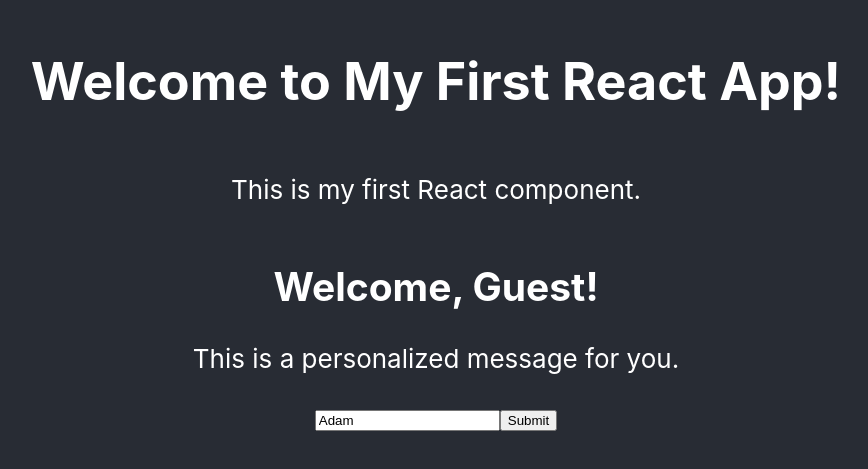
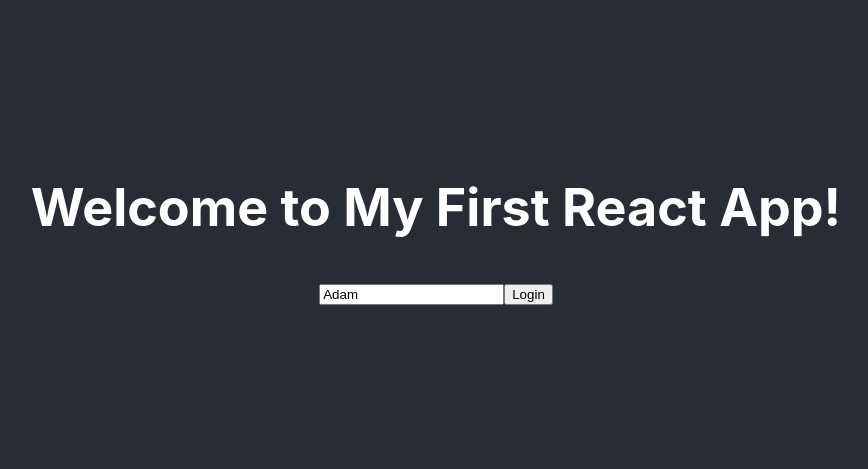
Before and after one commit to iAdamo/my-first-react-app, a React (Create React App) app: page / in a window 1280 px wide. Shown: the part 177-646 px from the top of the page, without its empty margins (204-1072 px from the left). Built offline with nearby package versions, Linux system fonts and the light colour scheme.

Commit message:
Expanding on Conditional Rendering

```diff
--- a/src/App.js
+++ b/src/App.js
@@ -7,27 +7,38 @@
   // Declare a new state variable called "name"
   const [name, setName] = useState('Adam');
   const [submittedName, setSubmittedName] = useState('');
+  const [isLoggedIn, setIsLoggedIn] = useState(false);
+
 
 
   // Handle user input
-  function handleInputChange(event) {
+  const handleInputChange = (event) => {
     setName(event.target.value);
   }
 
   // Handle form submission
-  function handleSubmit(event) {
-    event.preventDefault(); // Prevent the page from refreshing
+  const handleSubmit = (event) => {
+    event.preventDefault();
     setSubmittedName(name);
+    setIsLoggedIn(true);
   }
+
+  const handleLogout = () => {
+    setSubmittedName('');  // Clear submitted name
+    setIsLoggedIn(false);  // Set user as logged out
+  };
 
   return (
     <div className="App">
       <header className="App-header">
         <h1>Welcome to My First React App!</h1>
-        <p>This is my first React component.</p>
-        <Welcome name={submittedName || 'Guest'} /> {/* Add a Welcome component */}
-        {/* <input type="text" value={name} onChange={handleInputChange} placeholder='Enter your name' /> */}
-        {/* <button onClick={() => setName('Tunde')}>Change Name</button> */}
+        {isLoggedIn ? (
+          <>
+            <Welcome name={submittedName} />
+            <button onClick={handleLogout}>Logout</button>
+            <p>Thank you, {submittedName}!</p>
+          </>
+        ) : (
           <form onSubmit={handleSubmit}>
             <input
               type="text"
@@ -35,10 +46,9 @@
               onChange={handleInputChange}
               placeholder="Enter your name"
             />
-          <button type="submit">Submit</button>
+            <button type="submit">Login</button>
           </form>
-        {submittedName && <p>Thank you, {submittedName}!</p>}  {/* Display a thank you message */}
-
+        )}
       </header>
     </div>
   );
```
Lines whose indentation alone changed are shown as unchanged.
